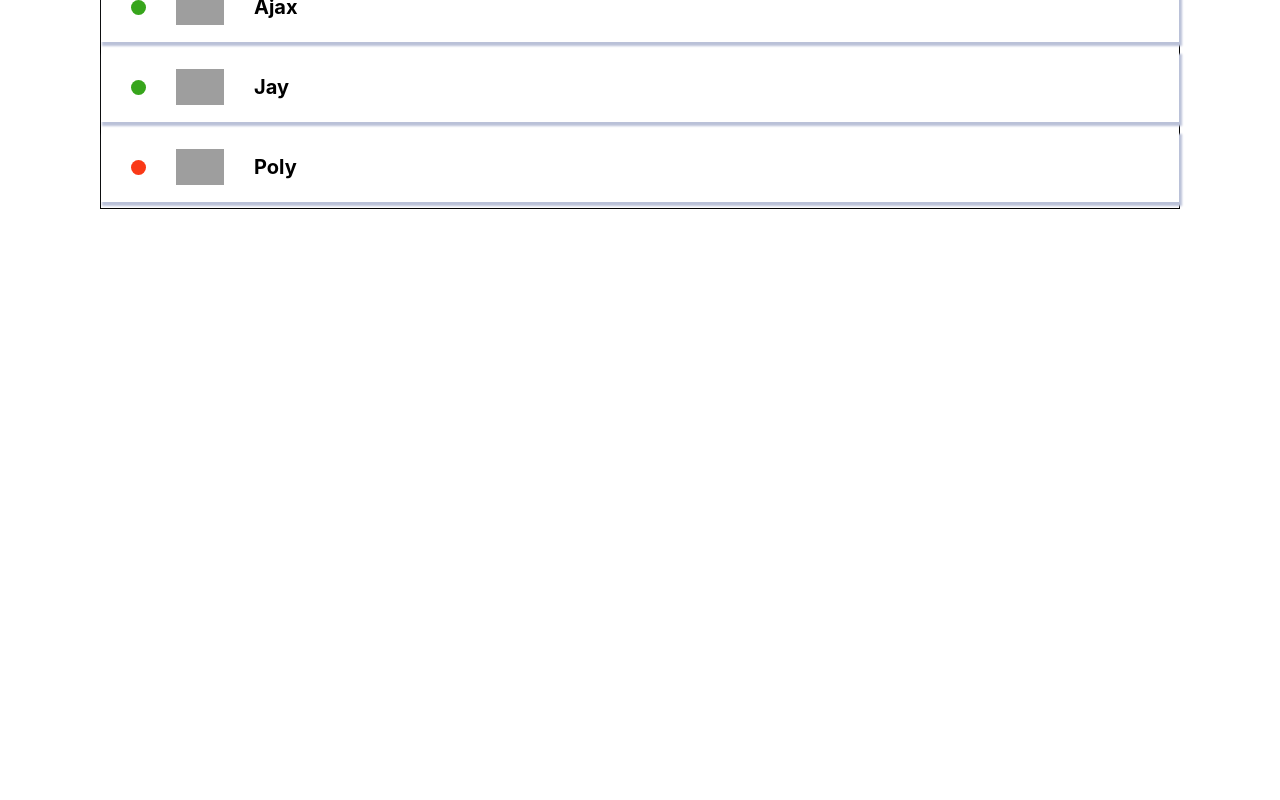
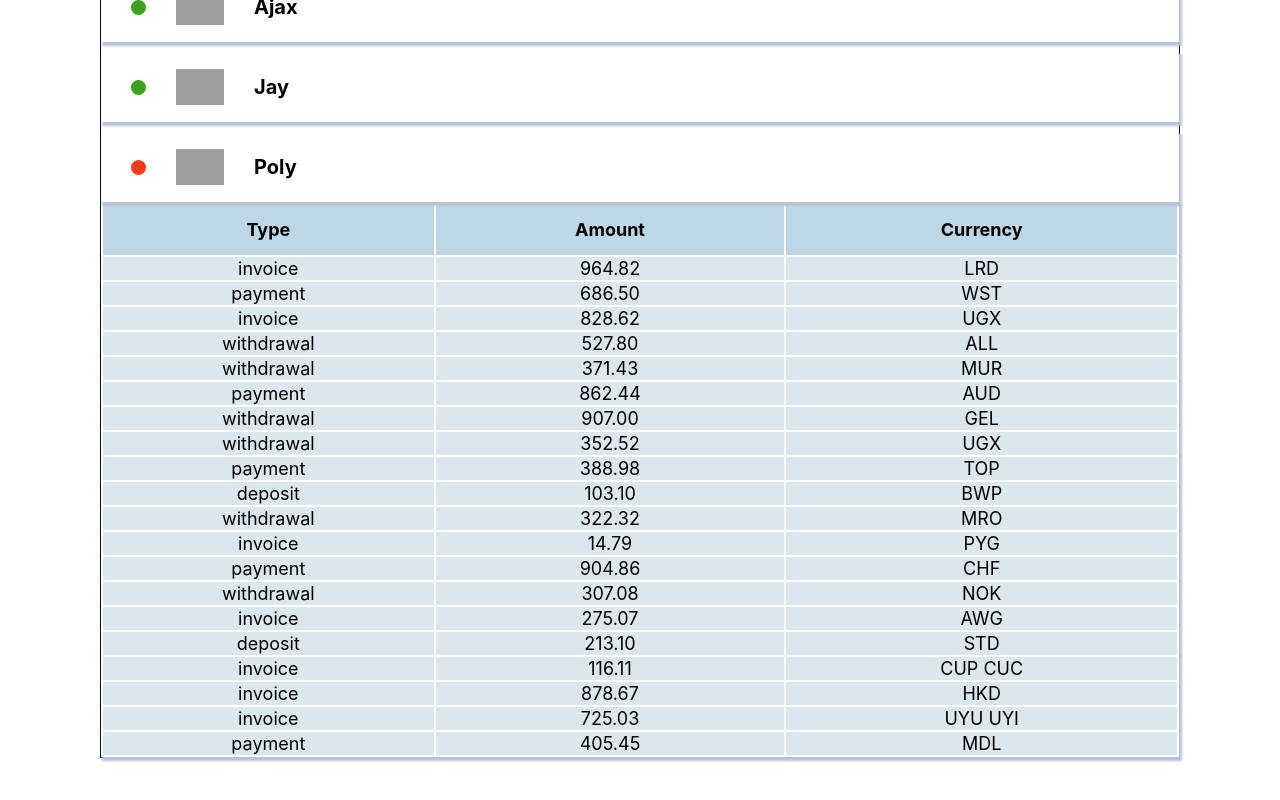
Before and after one commit to alinaYamkova/goit-react-hw-01-components, a React (Create React App) app: page / in a window 1280 px wide. Shown: the part 1019-1819 px from the top of the page. Before the commit the page ends 1328 px from the top, so only its background shows below. Built offline with nearby package versions, Linux system fonts and the light colour scheme; grey boxes are pictures that could not be loaded.

Commit message:
зберигаэ 4 з 4х

```diff
--- a/src/components/TransactionHistory/TransactionHistory.js
+++ b/src/components/TransactionHistory/TransactionHistory.js
@@ -2,44 +2,28 @@ import React from 'react';
 import PropTypes from 'prop-types';
 import s from './TransactionHistory.module.css';
 
-const TransactionHistory = ({ id, type, amount, currency }) => {
+const TransactionHistory = ({ items }) => {
   return (
     <table className={s.transactionHistory}>
-      <thead>
-        <tr key={id}>
-          <th>{type}</th>
-          <th>{amount}</th>
-          <th>{currency}</th>
+      <thead className={s.head}>
+        <tr className={s.tr}>
+          <th className={s.th}>Type</th>
+          <th className={s.th}>Amount</th>
+          <th className={s.th}>Currency</th>
         </tr>
       </thead>
 
-      {/* <tbody>
-          <tr>
-            <td>Invoice</td>
-            <td>125</td>
-            <td>USD</td>
-          </tr>
-          <tr>
-            <td>Withdrawal</td>
-            <td>85</td>
-            <td>USD</td>
-          </tr>
-          <tr>
-            <td>Deposit</td>
-            <td>103.1</td>
-            <td>BWP</td>
-          </tr>
-          <tr>
-            <td>Payment</td>
-            <td>862.44</td>
-            <td>AUD</td>
-          </tr>
-          <tr>
-            <td>Withdrawal</td>
-            <td>371.43</td>
-            <td>MUR</td> */}
-      {/* </tr> */}
-      {/* </tbody> */}
+      <tbody className={s.tbody}>
+        {items.map(({ id, type, amount, currency }) => {
+          return (
+            <tr key={id}>
+              <td> {type}</td>
+              <td> {amount}</td>
+              <td> {currency}</td>
+            </tr>
+          );
+        })}
+      </tbody>
     </table>
   );
 };
--- a/src/components/TransactionHistory/TransactionHistory.module.css
+++ b/src/components/TransactionHistory/TransactionHistory.module.css
@@ -0,0 +1,22 @@
+.transactionHistory {
+  margin: 0;
+  padding: 0;
+  text-align: center;
+  width: 100%;
+  box-shadow: 2px 3px 2px 1px #bac1d8;
+}
+
+.head {
+  font-size: 18px;
+  background-color: rgb(190, 215, 230);
+}
+
+.tbody {
+  background-color: rgb(219, 231, 238);
+  color: black;
+  padding: 10px;
+}
+
+.th {
+  padding: 15px;
+}
```
